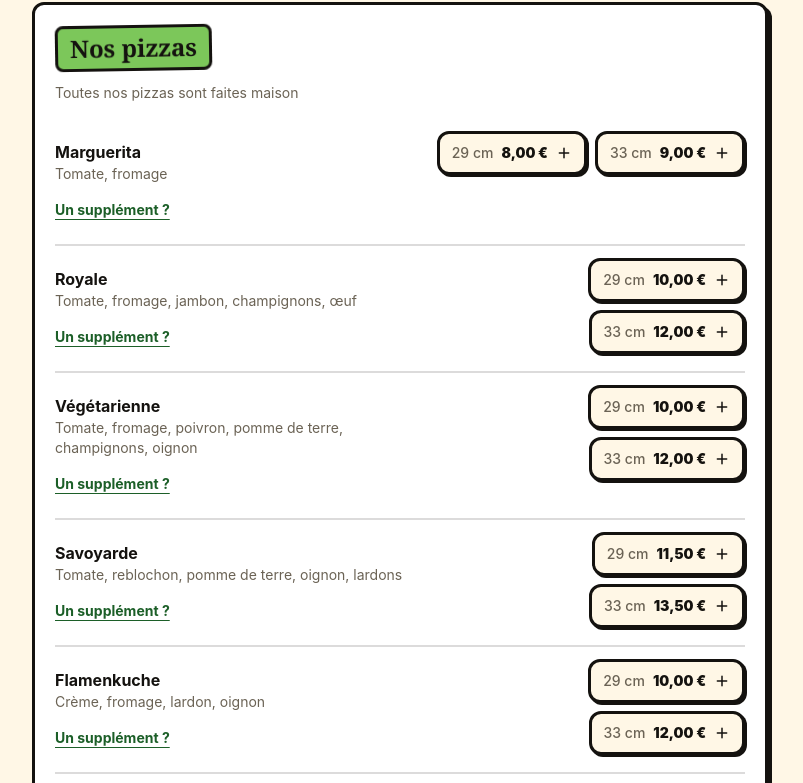
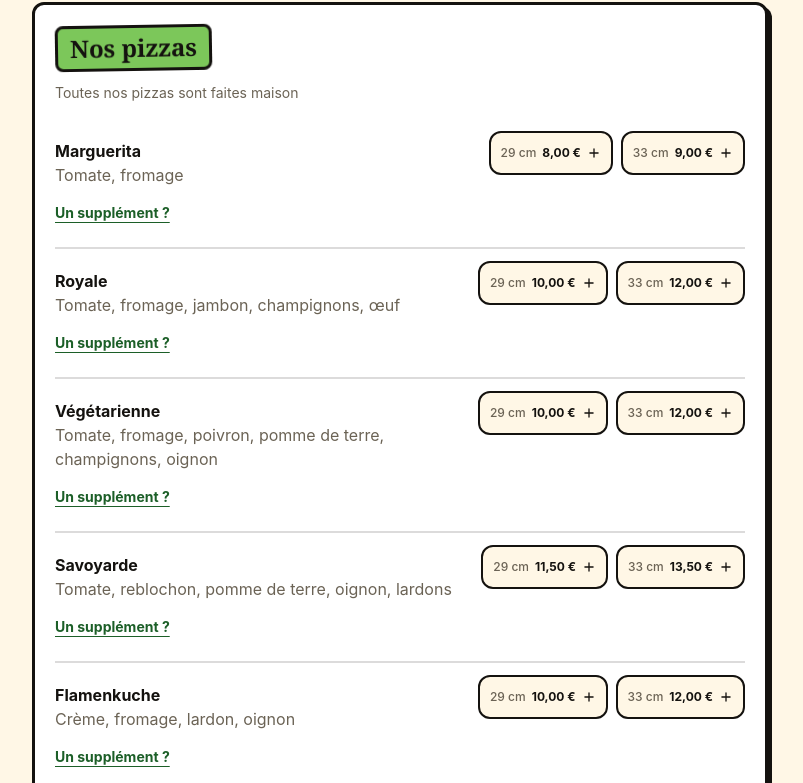
Before and after one commit to YoLaub/encas_de_faim, an Astro site: page / in a window 1280 px wide. Shown: the part 959-1742 px from the top of the page, without its empty margins (240-1043 px from the left). Built offline with nearby package versions, Linux system fonts and the light colour scheme; Astro itself is replaced by a stand-in of ours.

Commit message:
fix(cart): show each extra with its price in the order; tone down price buttons next to ingredients
Co-Authored-By: Claude Sonnet 5.5 <noreply@anthropic.com>

```diff
--- a/src/components/Cart.astro
+++ b/src/components/Cart.astro
@@ -107,6 +107,7 @@ const catalogJson = JSON.stringify(catalog).replace(/</g, '\\u003c');
     cartTotalCents,
     changeQuantity,
     clearCart,
+    extraCents,
     lineId,
     loadCart,
     saveCart,
@@ -184,11 +185,11 @@ const catalogJson = JSON.stringify(catalog).replace(/</g, '\\u003c');
         name.className = 'font-bold';
         name.textContent = describe(line);
         text.append(name);
-        if (line.extras.length > 0) {
-          const extras = document.createElement('p');
-          extras.className = 'text-sm text-ink-600';
-          extras.textContent = `+ ${line.extras.join(', ')}`;
-          text.append(extras);
+        for (const label of line.extras) {
+          const extra = document.createElement('p');
+          extra.className = 'text-sm font-bold text-ink-900';
+          extra.textContent = `+ ${label} (${formatPrice(extraCents(line, label, catalog) / 100)})`;
+          text.append(extra);
         }
         const price = document.createElement('p');
         price.className = 'text-sm font-black text-ink-900';
--- a/src/components/MenuCategory.astro
+++ b/src/components/MenuCategory.astro
@@ -54,7 +54,7 @@ const extraGroups = [...Map.groupBy(category.extras ?? [], (extra) => extra.labe
                   </span>
                 ))}
               </p>
-              {item.description && <p class="text-sm text-ink-600">{item.description}</p>}
+              {item.description && <p class="text-base text-ink-600">{item.description}</p>}
               {key && extraGroups.length > 0 && (
                 <details class="mt-1 text-sm" data-extras>
                   <summary class="inline-flex min-h-11 cursor-pointer items-center font-bold text-brand-700 underline underline-offset-4">
@@ -82,11 +82,11 @@ const extraGroups = [...Map.groupBy(category.extras ?? [], (extra) => extra.labe
                     data-item-key={key}
                     data-variant={price.label}
                     aria-label={`Ajouter ${item.name}${price.label ? `, ${price.label}` : ''}, ${formatPrice(price.amount)}`}
-                    class="brut-btn inline-flex min-h-11 items-center gap-2 bg-cream px-3 text-sm text-ink-900 hover:bg-leaf"
+                    class="brut-btn inline-flex min-h-11 items-center gap-1.5 border-2 bg-cream px-2.5 text-xs text-ink-900 shadow-none hover:bg-leaf"
                   >
                     {price.label && <span class="font-medium text-ink-600">{price.label}</span>}
-                    <span class="font-black">{formatPrice(price.amount)}</span>
-                    <Plus class="h-4 w-4" />
+                    <span class="font-bold">{formatPrice(price.amount)}</span>
+                    <Plus class="h-3.5 w-3.5" />
                   </button>
                 ))}
               </div>
--- a/src/lib/cart.test.ts
+++ b/src/lib/cart.test.ts
@@ -7,6 +7,7 @@ import {
   changeQuantity,
   clearCart,
   emptyCart,
+  extraCents,
   lineId,
   loadCart,
   saveCart,
@@ -374,3 +375,18 @@ describe('persistence', () => {
     expect(storage.data[STORAGE_KEY]).not.toMatch(/800|8,00|8\.0/);
   });
 });
+
+describe('extraCents', () => {
+  it('returns the price of an extra for the size of the line', () => {
+    const small = { itemKey: 'pizzas/marguerita', variant: '29 cm', extras: [], quantity: 1 };
+    const large = { ...small, variant: '33 cm' };
+    expect(extraCents(small, 'Ingrédient supplémentaire', catalog)).toBe(150);
+    expect(extraCents(large, 'Ingrédient supplémentaire', catalog)).toBe(200);
+  });
+
+  it('returns 0 for an unknown extra or item', () => {
+    const line = { itemKey: 'pizzas/marguerita', variant: '29 cm', extras: [], quantity: 1 };
+    expect(extraCents(line, 'Inconnu', catalog)).toBe(0);
+    expect(extraCents({ ...line, itemKey: 'nope/nope' }, 'Ingrédient supplémentaire', catalog)).toBe(0);
+  });
+});
--- a/src/lib/cart.ts
+++ b/src/lib/cart.ts
@@ -142,6 +142,12 @@ function unitCents(line: CartLine, catalog: Catalog): number | undefined {
   return price.cents + extras;
 }
 
+/** Price in cents of one extra on a line (0 if it does not apply). */
+export function extraCents(line: CartLine, label: string, catalog: Catalog): number {
+  const item = catalog[line.itemKey];
+  return (item && resolveExtra(item, label, line.variant)?.cents) ?? 0;
+}
+
 export function cartTotalCents(cart: Cart, catalog: Catalog): number {
   return cart.lines.reduce((sum, line) => sum + (unitCents(line, catalog) ?? 0) * line.quantity, 0);
 }
```
